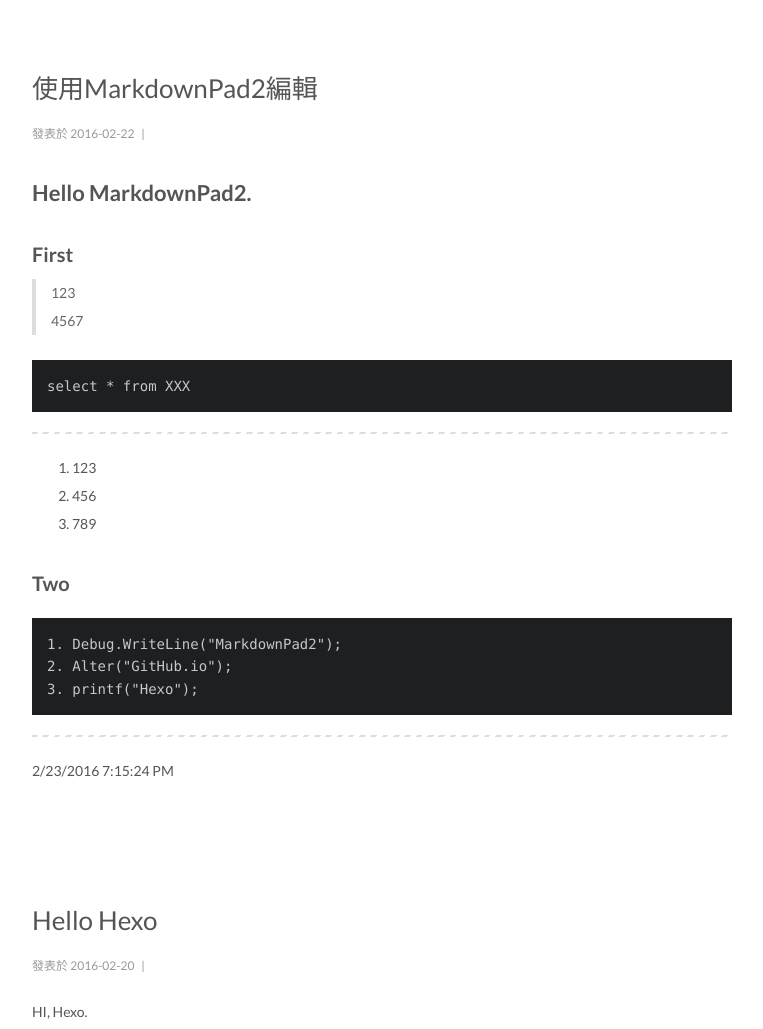
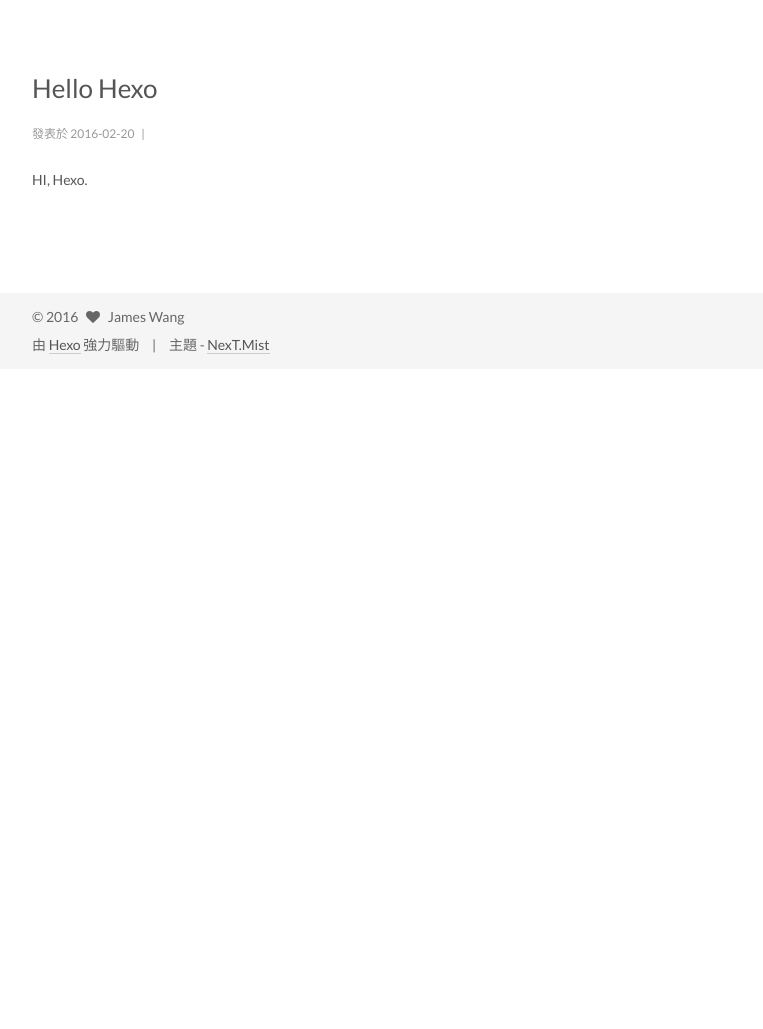
Before and after one commit to jame2408/jame2408.github.io, a plain HTML site: page index.html in a window 1280 px wide. Shown: the part 1220-2249 px from the top of the page, without its empty margins (258-1021 px from the left). After the commit the page ends 1589 px from the top, so only its background shows below. Drawn offline with Linux system fonts and the light colour scheme.

Commit message:
Site updated: 2016-02-23 21:04:29

```diff
--- a/index.html
+++ b/index.html
@@ -321,111 +321,6 @@
 
 
 
-                <a class="post-title-link" href="/2016/02/22/使用MarkdownPad2編輯/" itemprop="url">
-                  使用MarkdownPad2編輯
-                </a>
-
-
-          </h1>
-
-
-        <div class="post-meta">
-          <span class="post-time">
-            <span class="post-meta-item-icon">
-              <i class="fa fa-calendar-o"></i>
-            </span>
-            <span class="post-meta-item-text">發表於</span>
-            <time itemprop="dateCreated" datetime="2016-02-22T23:49:50+08:00" content="2016-02-22">
-              2016-02-22
-            </time>
-          </span>
-
-
-
-
-
-              <span class="post-comments-count">
-                &nbsp; | &nbsp;
-                <a href="/2016/02/22/使用MarkdownPad2編輯/#comments" itemprop="discussionUrl">
-                  <span class="post-comments-count disqus-comment-count" data-disqus-identifier="2016/02/22/使用MarkdownPad2編輯/" itemprop="commentsCount"></span>
-                </a>
-              </span>
-
-
-
-
-
-
-
-        </div>
-      </header>
-
-
-
-    <div class="post-body" itemprop="articleBody">
-
-
-
-
-
-
-
-            <h2 id="Hello-MarkdownPad2"><a href="#Hello-MarkdownPad2" class="headerlink" title="Hello MarkdownPad2."></a>Hello MarkdownPad2.</h2><h3 id="First"><a href="#First" class="headerlink" title="First"></a>First</h3><blockquote>
-<p>123<br>4567  </p>
-</blockquote>
-<pre><code>select * from XXX
-</code></pre><hr>
-<ol>
-<li>123</li>
-<li>456</li>
-<li>789</li>
-</ol>
-<h3 id="Two"><a href="#Two" class="headerlink" title="Two"></a>Two</h3><pre><code>1. Debug.WriteLine(&quot;MarkdownPad2&quot;);
-2. Alter(&quot;GitHub.io&quot;);
-3. printf(&quot;Hexo&quot;);
-</code></pre><hr>
-<p>2/23/2016 7:15:24 PM </p>
-
-
-
-
-    </div>
-
-    <footer class="post-footer">
-
-
-
-
-
-
-        <div class="post-eof"></div>
-
-    </footer>
-  </article>
-
-
-
-
-
-
-
-
-
-
-
-
-  <article class="post post-type-normal " itemscope itemtype="http://schema.org/Article">
-
-
-      <header class="post-header">
-
-
-
-          <h1 class="post-title" itemprop="name headline">
-
-
-
-
                 <a class="post-title-link" href="/2016/02/20/Hello-Hexo/" itemprop="url">
                   Hello Hexo
                 </a>
```
Also changed, not shown: 2016/02/22/使用MarkdownPad2編輯/index.html (+9 -9 lines).
